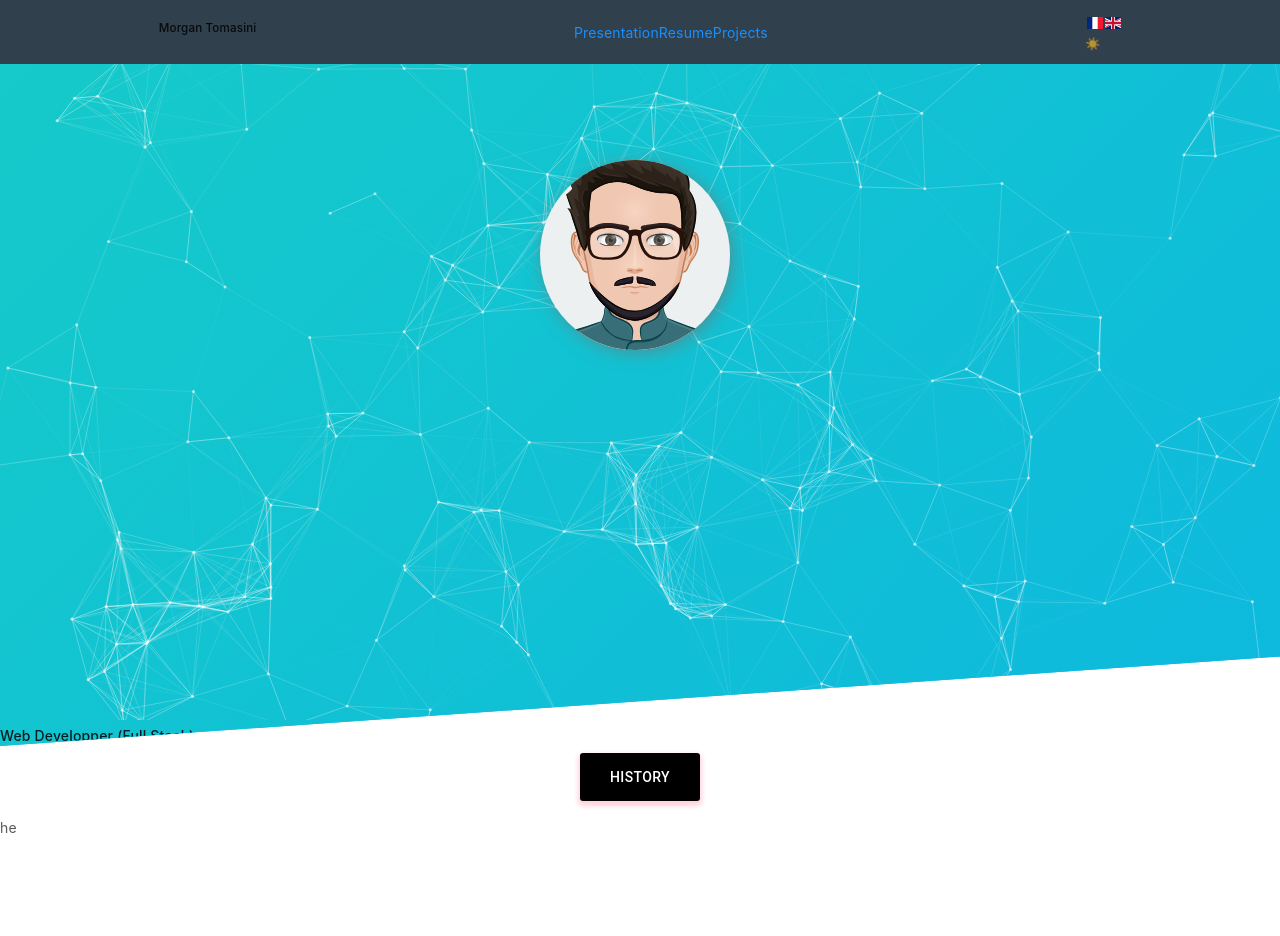
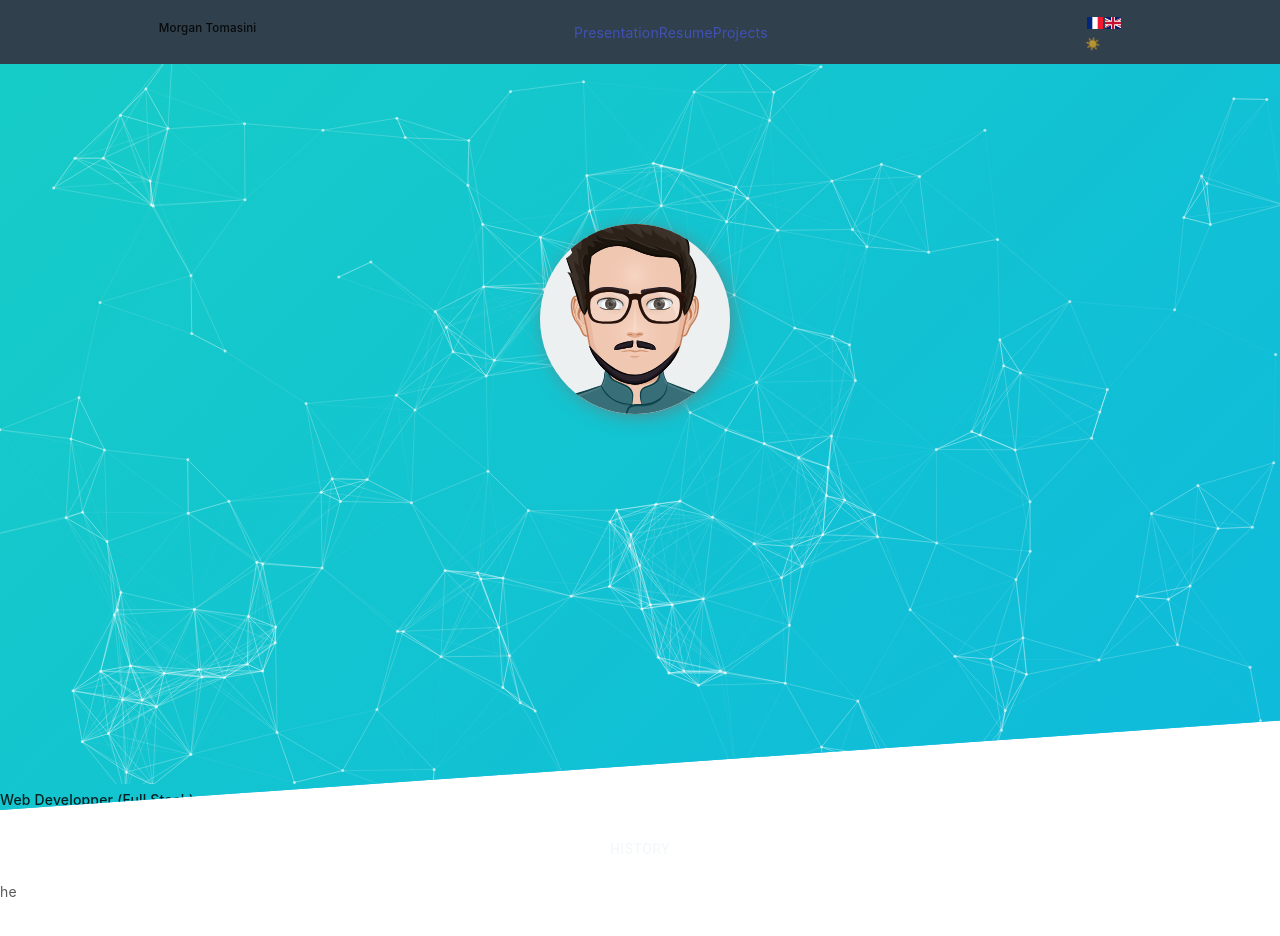
Before and after one commit to yacklab/resume, a React (Create React App) app: page / in a window 1280 px wide. Shown: the top 936 px of the page. Built offline with nearby package versions, Linux system fonts and the light colour scheme.

Commit message:
canvas performance

```diff
--- a/src/components/header/index.tsx
+++ b/src/components/header/index.tsx
@@ -1,6 +1,6 @@
 import React from "react";
 import styled from "styled-components";
-import { Link } from "react-router-dom";
+import Link from "@material-ui/core/Link";
 import {
   useLanguageValue,
   LANGUAGES,
@@ -12,18 +12,23 @@ import {
   THEME_NAMES
 } from "../../providers/theme";
 import { Divider } from "@material-ui/core";
+import { RouterPaths } from "../../router";
+import { RouterLink } from "../router-link";
 
 const Container = styled.div<{ bgColor: string }>`
   width: 100%;
+  height: 64px;
   z-index: 9;
-  height: 64px;
   display: flex;
   flex-direction: row;
   justify-content: space-around;
   align-items: center;
-  position: fixed;
+  position: sticky;
+  top: 0;
+  left: 0;
   background-color: ${props => props.bgColor};
   transition: all 200ms ease;
+  transform: translateY(0);
 `;
 
 const Header = () => {
@@ -33,9 +38,15 @@ const Header = () => {
     <Container bgColor={themeState.theme.palette.background.default}>
       <h5>Morgan Tomasini</h5>
       <div>
-        <Link to="/">Presentation</Link>
-        <Link to="/">Resume</Link>
-        <Link to="/">Projects</Link>
+        <Link to="/" component={RouterLink}>
+          Presentation
+        </Link>
+        <Link to="/" component={RouterLink}>
+          Resume
+        </Link>
+        <Link to={RouterPaths.projects} component={RouterLink}>
+          Projects
+        </Link>
       </div>
       <div>
         <span
--- a/src/components/particule-network/canvas.tsx
+++ b/src/components/particule-network/canvas.tsx
@@ -1,9 +1,10 @@
 import React, { useRef, useState, useEffect } from "react";
-import isEqual from "lodash/isEqual";
 import { ParticleNetworkProps, Particle, ParticleOptions } from "./types";
 import { vh } from "../../helpers";
+import { isEqual } from "lodash";
 
 // TODO: Find a less convoluted and more performant way to render background
+let animationFrame: any;
 
 const CreateParticle = function(
   canvas: HTMLCanvasElement,
@@ -86,7 +87,10 @@ const CreateParticuleNetwork = function(
         }
       }
     }
-    requestAnimationFrame(update);
+    if (animationFrame) {
+      cancelAnimationFrame(animationFrame);
+    }
+    animationFrame = requestAnimationFrame(update);
   };
   const init = function() {
     if (ctx) {
@@ -127,7 +131,10 @@ const CreateParticuleNetwork = function(
           ctx.stroke();
         }
       }
-      requestAnimationFrame(update);
+      if (animationFrame) {
+        cancelAnimationFrame(animationFrame);
+      }
+      animationFrame = requestAnimationFrame(update);
     }
   };
 
@@ -135,6 +142,44 @@ const CreateParticuleNetwork = function(
     init
   };
 };
+
+const CanvaComponent: React.FunctionComponent<ParticleNetworkProps> = ({
+  viewHeight = 100,
+  particleOptions = {
+    netColor: "#FFF",
+    dotColor: "#FFF",
+    globalAlpha: 0.7,
+    densityDivider: 20000
+  }
+}) => {
+  const canvaRef = useRef<HTMLCanvasElement>(null);
+  const [height, setHeight] = useState<number>(vh(viewHeight));
+  const [width, setWidth] = useState<number>(window.innerWidth);
+  useEffect(() => {
+    const canvas = canvaRef.current;
+    if (canvas) {
+      CreateParticuleNetwork(canvas, particleOptions as ParticleOptions).init();
+    }
+    const handleResize = function() {
+      setWidth(window.innerWidth);
+      setHeight(vh(viewHeight));
+    };
+    window.addEventListener("resize", handleResize);
+    return () => {
+      window.removeEventListener("resize", handleResize);
+    };
+  });
+
+  return <canvas ref={canvaRef} width={width} height={height} />;
+};
+
+const MemoCanvaComponent = React.memo(
+  CanvaComponent,
+  (
+    { children, renderBG, ...rest },
+    { children: newChildren, renderBG: newRenderBG, ...newRest }
+  ) => isEqual(rest, newRest)
+);
 
 const ParticleNetwork: React.FunctionComponent<ParticleNetworkProps> = ({
   children,
@@ -149,39 +194,19 @@ const ParticleNetwork: React.FunctionComponent<ParticleNetworkProps> = ({
   renderBG,
   renderProps
 }) => {
-  const canvaRef = useRef<HTMLCanvasElement>(null);
-  const [width, setWidth] = useState<number>(window.innerWidth);
-  const [height, setHeight] = useState<number>(vh(viewHeight));
-
-  useEffect(() => {
-    const canvas = canvaRef.current;
-    if (canvas) {
-      CreateParticuleNetwork(canvas, particleOptions as ParticleOptions).init();
-    }
-    window.addEventListener("resize", function() {
-      setWidth(window.innerWidth);
-      setHeight(vh(viewHeight));
-    });
-  });
-  const Background: React.FunctionComponent = ({ children }) => {
+  const Background: React.FunctionComponent = ({ children: c }) => {
     if (!renderBG) {
-      return <div style={{ ...divStyle }}>{children}</div>;
+      return <div style={{ ...divStyle }}>{c}</div>;
     } else {
-      return renderBG(children, renderProps);
+      return renderBG(c, renderProps);
     }
   };
   return (
     <Background>
-      <canvas ref={canvaRef} width={width} height={height} />
+      <MemoCanvaComponent {...{ viewHeight, particleOptions }} />
       {children}
     </Background>
   );
 };
 
-export default React.memo(
-  ParticleNetwork,
-  (
-    { children, renderBG, ...rest },
-    { children: newChildren, renderBG: newRenderBG, ...newRest }
-  ) => isEqual(rest, newRest)
-);
+export default ParticleNetwork;
--- a/src/components/particule-network/index.tsx
+++ b/src/components/particule-network/index.tsx
@@ -20,7 +20,6 @@ const CanvasContainer = styled.div`
   transition: all 900ms ease;
   animation: MovingBG 15s ease infinite alternate;
   clip-path: polygon(0 0, 100% 0%, 100% 88%, 0% 100%);
-  z-index: 0;
   @keyframes MovingBG {
     0% {
       background-position: 0% 50%;
--- /dev/null
+++ b/src/components/router-link/index.tsx
@@ -0,0 +1,9 @@
+import React from "react";
+import {
+  Link as RRouterLink,
+  LinkProps as RouterLinkProps
+} from "react-router-dom";
+
+export const RouterLink = React.forwardRef<HTMLAnchorElement, RouterLinkProps>(
+  (props, ref) => <RRouterLink innerRef={ref} {...props} />
+);
--- a/src/components/sticky-header/index.tsx
+++ b/src/components/sticky-header/index.tsx
@@ -1,26 +1,32 @@
 import React, { useRef, useEffect } from "react";
 import styled from "styled-components";
+import { useThemeValue } from "../../providers/theme";
 
 const Section = styled.div`
   width: 100%;
   display: flex;
   flex-direction: row;
   justify-content: center;
+  align-items: center;
   margin: auto;
   height: ${(props: StyledProps) => `${props.height}px`};
-  z-index: 10;
-
+  background-color: transparent;
+  transform: translateZ(1px);
+  will-change: scroll-position;
+  position: sticky;
+  top: 64px;
   &.sticky {
-    position: fixed;
-    top: ${(props: StyledProps) => `${props.offset}px`};
-    background-color: white;
-    box-shadow: 0px 79px 38px -59px rgba(0, 0, 0, 0.13);
+    /* position: fixed; */
+    /* top: ${(props: StyledProps) => `${props.offset}px`};
+    background-color: ${(props: StyledProps) => props.bgColor};
+    box-shadow: 0px 79px 38px -59px rgba(0, 0, 0, 0.13); */
   }
 `;
 
 interface StyledProps {
   height: number;
   offset: number;
+  bgColor?: string;
 }
 interface StickySectionProps {
   height?: number;
@@ -33,29 +39,37 @@ const StickySection: React.FunctionComponent<StickySectionProps> = ({
   offset = 0
 }) => {
   const ref = useRef<HTMLDivElement>(null);
-  useEffect(
-    function() {
-      const headerStartingPos =
-        (ref && ref.current && ref.current.offsetTop) || 0;
-      const handler = () => {
-        if (ref && ref.current) {
-          if (window.pageYOffset >= headerStartingPos - height) {
-            ref.current.classList.add("sticky");
-          } else {
-            ref.current.classList.remove("sticky");
-          }
-        }
-      };
+  const { themeState } = useThemeValue();
+  // useEffect(
+  //   function() {
+  //     const headerStartingPos =
+  //       (ref && ref.current && ref.current.offsetTop) || 0;
+  //     const handler = () => {
+  //       if (ref && ref.current) {
+  //         if (window.pageYOffset >= headerStartingPos - height) {
+  //           ref.current.classList.add("sticky");
+  //         } else {
+  //           ref.current.classList.remove("sticky");
+  //         }
+  //       }
+  //     };
 
-      window.addEventListener("scroll", handler);
-      return () => {
-        window.removeEventListener("scroll", handler);
-      };
-    },
-    [height]
-  );
+  //     window.addEventListener("scroll", handler);
+  //     return () => {
+  //       window.removeEventListener("scroll", handler);
+  //     };
+  //   },
+  //   [height]
+  // );
   return (
-    <Section ref={ref} {...{ height, offset }}>
+    <Section
+      ref={ref}
+      bgColor={themeState.theme.palette.background.default}
+      {...{
+        height,
+        offset
+      }}
+    >
       {children}
     </Section>
   );
--- a/src/index.tsx
+++ b/src/index.tsx
@@ -1,31 +1,24 @@
 import React from "react";
 import ReactDOM from "react-dom";
 import * as serviceWorker from "./serviceWorker";
-import Home from "./views/Home";
 import "./styles/stylesheets/index.scss";
-import { BrowserRouter as Router, Route, Switch } from "react-router-dom";
-import Header from "./components/header";
 import { default as AppContext } from "./providers";
 import CssBaseline from "@material-ui/core/CssBaseline";
+import { AppRouter } from "./router";
 import { StylesProvider } from "@material-ui/styles";
 
-const AppRouter = () => {
+const App = () => {
   return (
     <StylesProvider injectFirst>
       <AppContext>
         <CssBaseline />
-        <Router>
-          <Header />
-          <Switch>
-            <Route path="/" component={Home} />
-          </Switch>
-        </Router>
+        <AppRouter />
       </AppContext>
     </StylesProvider>
   );
 };
 
-ReactDOM.render(<AppRouter />, document.getElementById("root"));
+ReactDOM.render(<App />, document.getElementById("root"));
 
 // If you want your app to work offline and load faster, you can change
 // unregister() to register() below. Note this comes with some pitfalls.
--- a/src/providers/theme.tsx
+++ b/src/providers/theme.tsx
@@ -16,19 +16,6 @@ const lightTheme: Theme = responsiveFontSizes(
       background: {
         default: "#f5f8fa"
       }
-    },
-    overrides: {
-      MuiButton: {
-        text: {
-          background: "white",
-          borderRadius: 3,
-          border: 0,
-          color: "black",
-          height: 48,
-          padding: "0 30px",
-          boxShadow: "0 3px 5px 2px rgba(255, 105, 135, .3)"
-        }
-      }
     }
   })
 );
@@ -42,19 +29,6 @@ const darkTheme: Theme = responsiveFontSizes(
       },
       background: {
         default: "#30404d"
-      }
-    },
-    overrides: {
-      MuiButton: {
-        text: {
-          background: "black",
-          borderRadius: 3,
-          border: 0,
-          color: "white",
-          height: 48,
-          padding: "0 30px",
-          boxShadow: "0 3px 5px 2px rgba(255, 105, 135, .3)"
-        }
       }
     }
   })
--- /dev/null
+++ b/src/router.tsx
@@ -0,0 +1,21 @@
+import React from "react";
+import { BrowserRouter as Router, Route, Switch } from "react-router-dom";
+import { Header } from "./components";
+import { ProjectsView, HomeView } from "./views";
+
+export const RouterPaths = {
+  projects: "/projects",
+  home: "/"
+};
+
+export const AppRouter = () => {
+  return (
+    <Router>
+      <Header />
+      <Switch>
+        <Route path={RouterPaths.projects} component={ProjectsView} />
+        <Route path={RouterPaths.home} component={HomeView} />
+      </Switch>
+    </Router>
+  );
+};
--- a/src/views/Home/index.tsx
+++ b/src/views/Home/index.tsx
@@ -4,7 +4,7 @@ import { ParticuleNetwork, StickyHeader } from "../../components";
 import { Button } from "@material-ui/core";
 import { scrollToRef, vh } from "../../helpers";
 
-const Home: React.FunctionComponent = () => {
+export const HomeView: React.FunctionComponent = () => {
   const refs = [
     useRef<HTMLElement>(null),
     useRef<HTMLElement>(null),
@@ -13,7 +13,7 @@ const Home: React.FunctionComponent = () => {
     useRef<HTMLElement>(null),
     useRef<HTMLElement>(null)
   ];
-  // const sectionIndex = useScrollSpy(refs, {
+  // const activeSectionIndex = useScrollSpy(refs, {
   //   offset: -128
   // });
 
@@ -22,7 +22,7 @@ const Home: React.FunctionComponent = () => {
       <ParticuleNetwork />
       <StickyHeader offset={64}>
         <Button
-          // type={sectionIndex === 0 ? "primary" : "link"}
+          // type={activeSectionIndex === 0 ? "primary" : "link"}
           onClick={() => {
             scrollToRef(refs[0]);
           }}
@@ -30,9 +30,7 @@ const Home: React.FunctionComponent = () => {
           History
         </Button>
       </StickyHeader>
-      <div style={{ height: vh(200) }}>he</div>
+      <div style={{ height: vh(500) }}>he</div>
     </div>
   );
 };
-
-export default Home;
--- /dev/null
+++ b/src/views/Projects/index.tsx
@@ -0,0 +1,5 @@
+import React from "react";
+
+export const ProjectsView = () => {
+  return <div>hello</div>;
+};
--- /dev/null
+++ b/src/views/index.ts
@@ -0,0 +1,2 @@
+export { HomeView } from "./Home";
+export { ProjectsView } from "./Projects";
```
